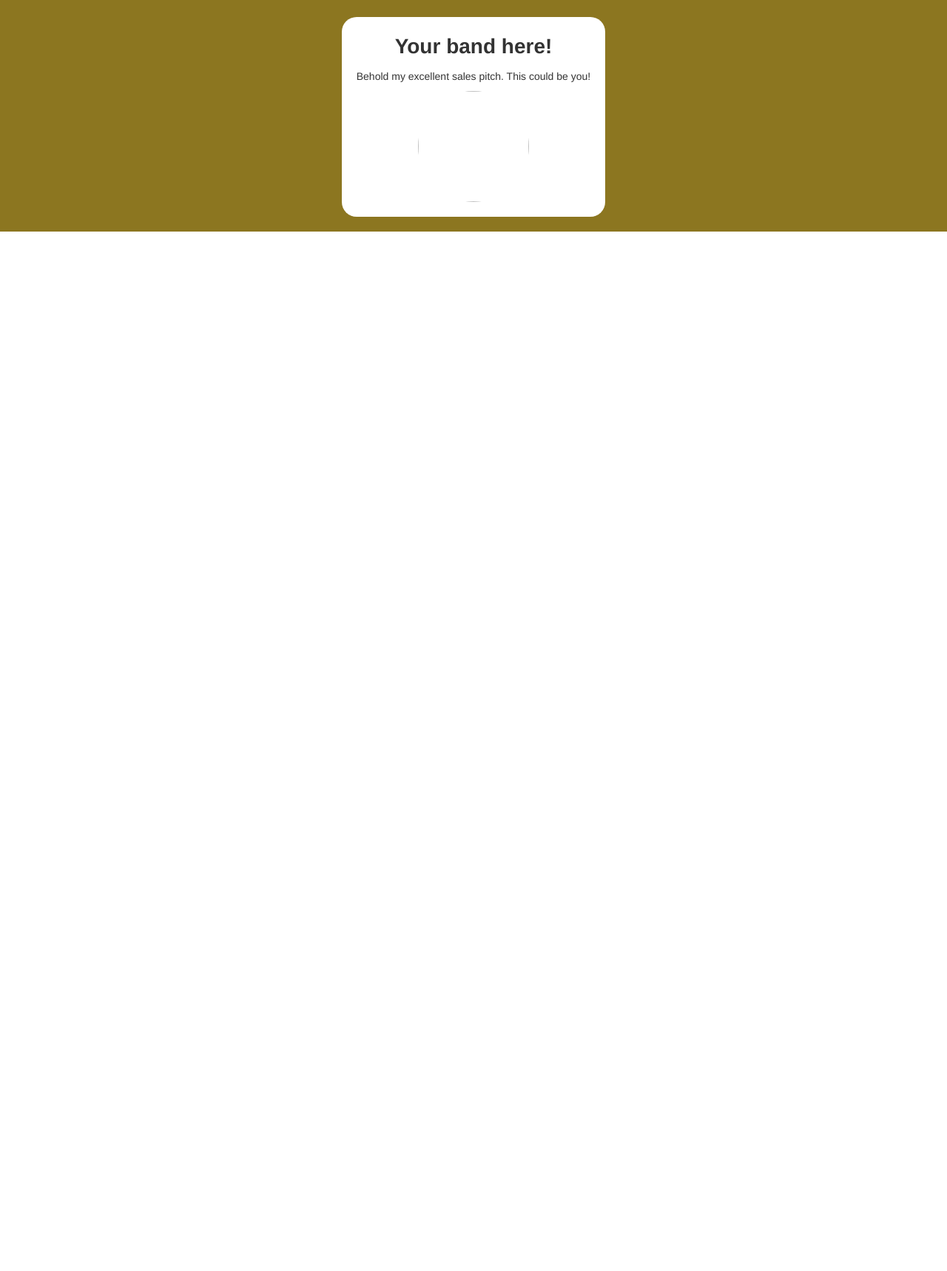
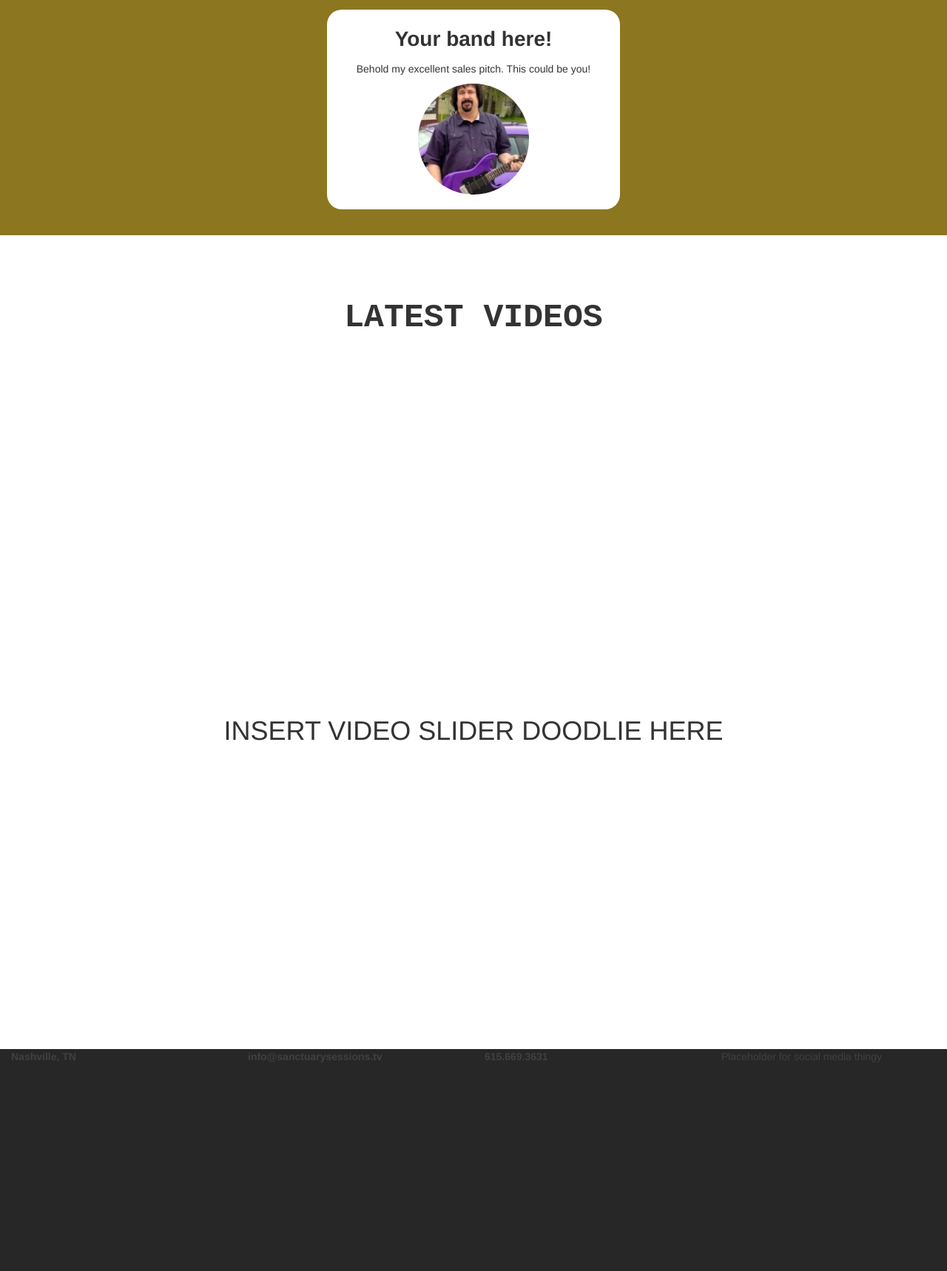
Before and after one commit to pootispenser1985/sanctuarysessions, a plain HTML site: page index.html in a window 1280 px wide. Shown: the part 1848-3566 px from the top of the page at 74% size. Before the commit the page ends 2161 px from the top, so only its background shows below. Drawn offline with nearby package versions, Linux system fonts and the light colour scheme.

Commit message:
added skeleton for video and comment sections

```diff
--- a/index.html
+++ b/index.html
@@ -6,7 +6,7 @@
   <link rel="stylesheet" href="http://maxcdn.bootstrapcdn.com/bootstrap/3.3.7/css/bootstrap.min.css">
   <script src="https://ajax.googleapis.com/ajax/libs/jquery/1.12./jquery.min.js"></script>
   <script src="http://maxcdn.bootstrapcdn.com/bootstrap/3.3.7/js/bootstrap.min.js"></script>
-  <link rel="stylesheet" type="text/css" href="main.css?version=26"/>
+  <link rel="stylesheet" type="text/css" href="main.css?version=47"/>
   <link rel="icon" href="favicon.ico" type="image/x-icon" />
   <title>Sanctuary Sessions - Live Sessions From a Basement in Nashville</title>
 </head>
@@ -50,6 +50,7 @@
     <div class="row bands">
       <span class="col-sm-2 col-sm-offset-5">BANDS</span>
     </div>
+
     <div class="row bands">
       <div class="col-sm-4">
         <div class="bandblurb">
@@ -93,7 +94,7 @@
             The Touch was born. Each track, theme, and lyric presented by The Touch
             is an original idea fabricated by the marriage of our minds. Feel the
             music just as much as you hear it.</p>
-	  <img src="images/thetouch.jpg">
+	        <img src="images/thetouch.jpg">
         </div> <!-- bandblurb -->
       </div> <!-- col-sm-4 -->
     </div> <!-- row -->
@@ -102,10 +103,36 @@
         <div class="bandblurb">
           <p class="bandname">Your band here!</p>
           <p>Behold my excellent sales pitch. This could be you!</p>
-          <img src="images/xdad.png">
-        </div>
+          <img src="images/dad.png">
+        </div> <!-- bandblurb -->
+      </div> <!-- col-sm-4 -->
+    </div> <!-- bands -->
+
+    <div class="row videos">
+      <div class="col-sm-4 col-sm-offset-4">
+        <span>LATEST VIDEOS</span>
+      </div>
+    </div> <!-- videos -->
+    <div class="row videos">
+      <div class="col-sm-12">
+        <h1>INSERT VIDEO SLIDER DOODLIE HERE</h1>
       </div>
     </div>
-  </div>
+
+    <div class="row" id="contact">
+      <div class="col-sm-3">
+        <b>Nashville, TN</b>
+      </div>
+      <div class="col-sm-3">
+        <b>info@sanctuarysessions.tv</b>
+      </div>
+      <div class="col-sm-3">
+        <b>615.669.3631</b>
+      </div>
+      <div class="col-sm-3">
+        <p>Placeholder for social media thingy</p>
+      </div>
+    </div> <!-- contact -->
+  </div> <!-- container -->
 </body>
 </html>
--- a/main.css
+++ b/main.css
@@ -16,6 +16,16 @@
 #bench {
   height: 65px;
   width: 65px;
+}
+
+#contact {
+  height: 300px;
+  background-color: #272727;
+  color: #404040;
+/* 272727 for main area, 171717 for soci media area
+
+ don't forget to remove the height attributes
+above and below this comment */
 }
 
 #whatwedo {
@@ -51,19 +61,19 @@
 
 .bands {
   background-color: #8C7620;
+  padding-bottom: 35px;
 }
 
 .bands span {
   color: white;
   font-size: 3.5em;
   font-weight: bold;
-  padding-top: 80px
+  margin-top: 80px;
 }
 
 .bandblurb {
   background-color: white;
   border-radius: 20px;
-  margin: 20px;
   padding: 20px;
   text-align: center;
 }
@@ -79,8 +89,22 @@
   font-size: 2em;
   text-align: center;
 }
+
 .container {
   width: 100%;
+  }
+
+.videos {
+  height: 550px;
+  padding-top: 80px;
+  padding-bottom: 35px;
+  text-align: center;
+}
+
+.videos div span {
+  font-size: 3.2em;
+  font-family: monospace;
+  font-weight: bold;
 }
 
 nav.row {
```
Also changed, not shown: 1 other file.
